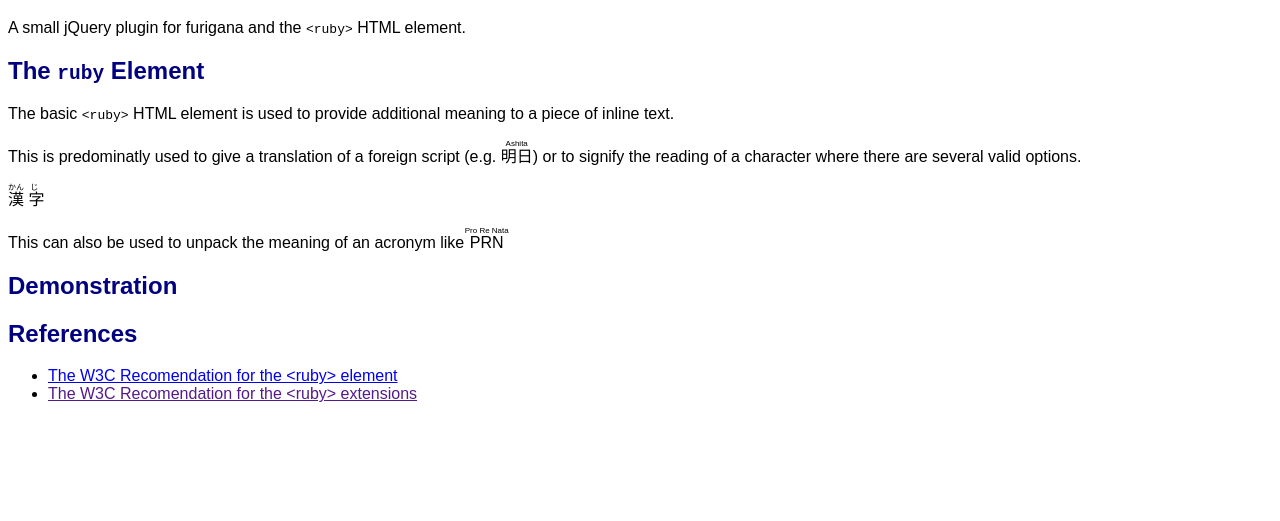
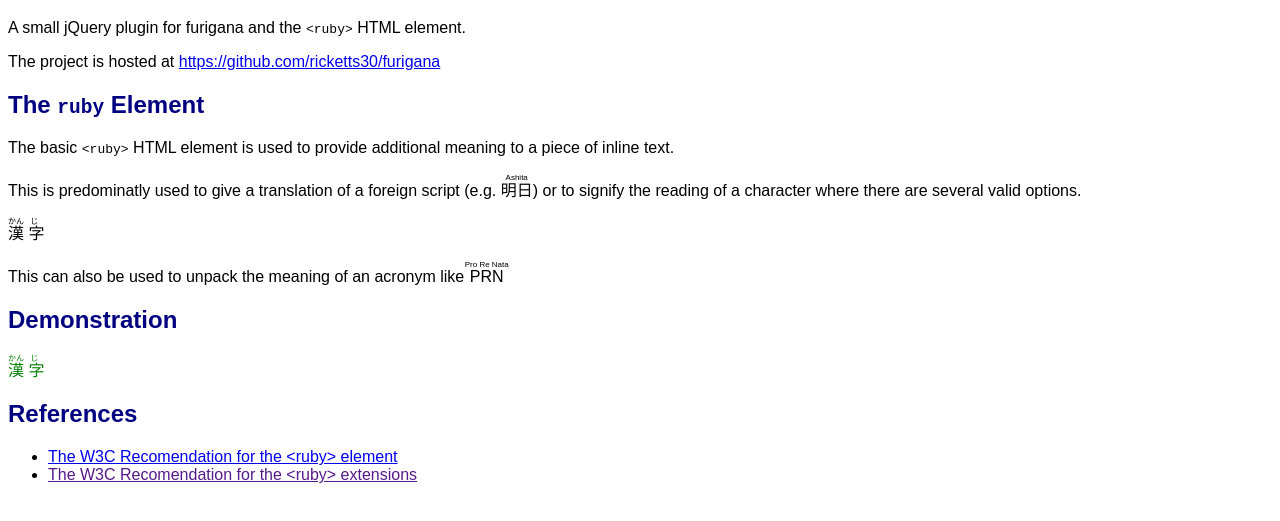
Before and after one commit to ricketts30/furigana, a plain HTML site: page docs/index.html in a window 1280 px wide. Shown: the part 61-582 px from the top of the page. Drawn offline with Linux system fonts and the light colour scheme; files whose address does not match are found by name.

Commit message:
added a link to the github project

```diff
--- a/docs/index.html
+++ b/docs/index.html
@@ -17,6 +17,7 @@
     <body>
         <h1>furigana</h1>
         <p>A small jQuery plugin for furigana and the <code>&lt;ruby&gt;</code> HTML element.</p>
+        <p>The project is hosted at <a href="https://github.com/ricketts30/furigana">https://github.com/ricketts30/furigana</a></p>
         <section>
             <h1>The <code>ruby</code> Element</h1>
             <p>The basic <code>&lt;ruby&gt;</code> HTML element is used to provide additional meaning
@@ -37,6 +38,12 @@
         </section>
         <section class="demo">
             <h1>Demonstration</h1>
+            <p>
+                <ruby>
+                    漢 <rp>(</rp><rt>かん</rt><rp>)</rp>
+                    字 <rp>(</rp><rt>じ</rt><rp>)</rp>
+                </ruby>
+            </p>
         </section>
         <section>
             <h1>References</h1>
```
